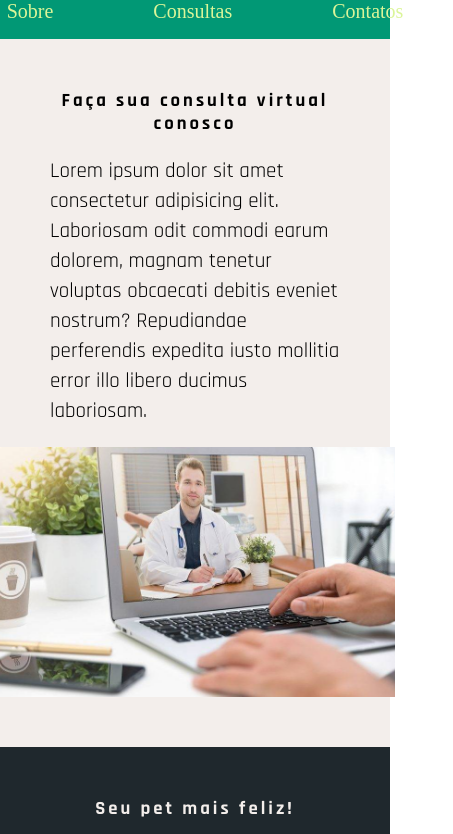
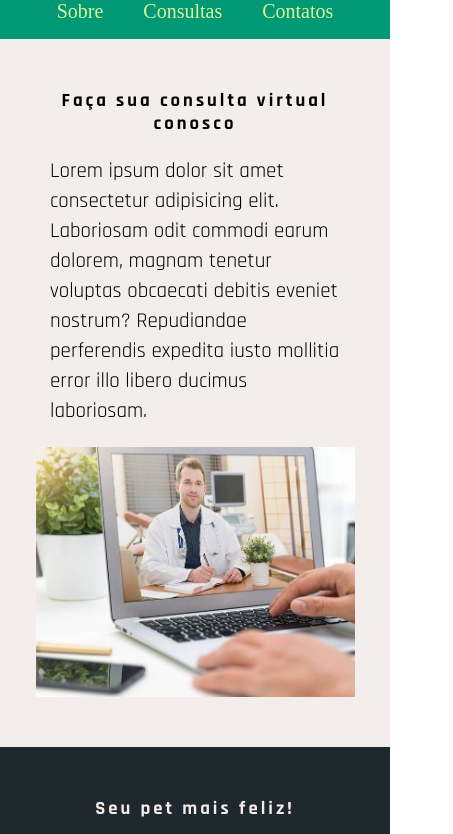
Before and after one commit to vitoroliveiracg/petshop-home, a plain HTML site: page index.html in a window 390 px wide. Shown: the part 74-908 px from the top of the page, 453 px wide, since content can reach past the window. Drawn offline with Linux system fonts and the light colour scheme; a web font is replaced by a local one.

Commit message:
Add files via upload

```diff
--- a/css/style.css
+++ b/css/style.css
@@ -24,22 +24,23 @@ body{
     text-decoration: none;
     color: #dbf599;
     font-size: 20px;
-    padding: 0 50px;
+    padding: 0 20px;
   }
 
   .home-li{
     display: none;
   }
 
+
   header ul{
-    margin: 16px 40px 16px 60px;
+    margin: 16px 0 16px 0;
     padding: 0;
     display: flex;
     flex-flow: row nowrap;
     list-style: none;
     justify-content: center;
     align-content: space-between;
-    float: right;
+    /* float: right; */
   }
 
   header h1{
@@ -81,7 +82,7 @@ body{
   .consulta-virtual img{
     object-fit:cover; /*contain*/
     height: 250px;
-    width: 400px;
+    width: 110%;
   }
 
 
@@ -114,7 +115,7 @@ body{
   .pet img{
     object-fit:cover; /*contain*/
     height: 250px;
-    width: 400px;
+    width: 110%;
   }
 
   footer{
@@ -175,7 +176,7 @@ body{
     justify-content: center;
     align-content: space-between;
     /* border: 1px solid black; */
-    float: right;
+    /* float: right; */
   }
 
   header h1{
```
